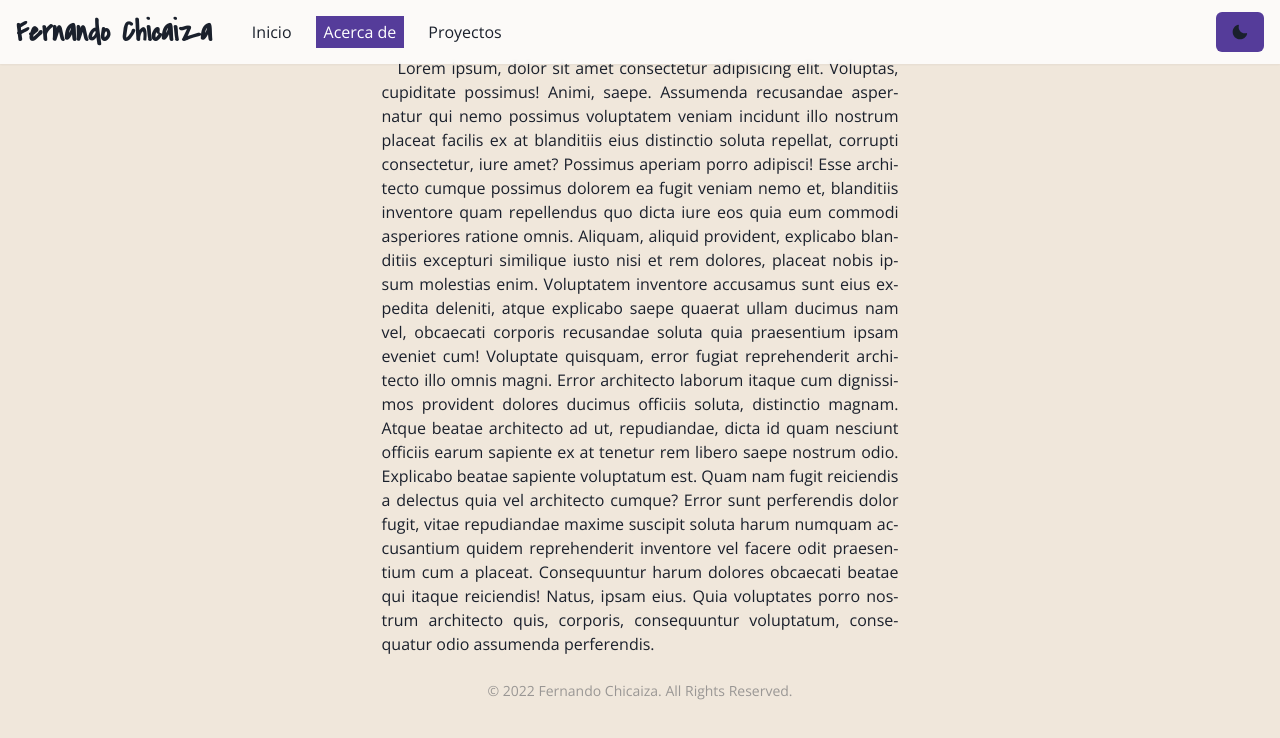
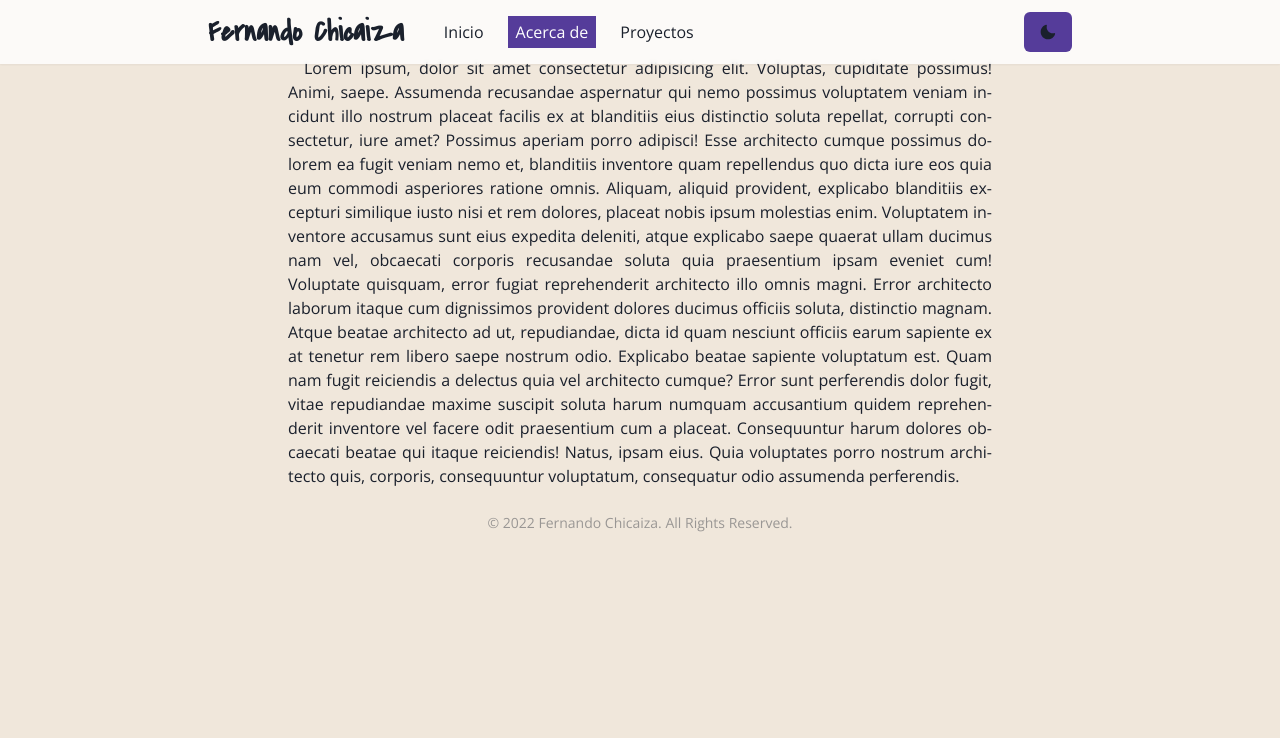
Before and after one commit to washopilot/portfolio-nextjs-ts, a Next.js app: page /about in a window 1280 px wide. Shown: the top 738 px of the page. Built offline with nearby package versions, Linux system fonts and the light colour scheme.

Commit message:
container adjustements

```diff
--- a/src/components/Navbar/Navbar.tsx
+++ b/src/components/Navbar/Navbar.tsx
@@ -29,7 +29,7 @@ const Navbar = () => {
                     backdropFilter: 'blur(2px)',
                     backgroundColor: useColorModeValue('rgba(255, 255, 255, 0.8)', 'rgba(26, 32, 44, 0.8)')
                 }}>
-                <Container as={Flex} maxW={'7xl'} align={'center'}>
+                <Container as={Flex} maxW={'4xl'} align={'center'}>
                     <Flex width={'full'} h={16} alignItems={'center'} justifyContent={'space-between'}>
                         <IconButton
                             size={'md'}
--- a/src/pages/about.tsx
+++ b/src/pages/about.tsx
@@ -5,8 +5,8 @@ import { AppLayout } from '../layout/AppLayout';
 
 const about = () => {
     return (
-        <AppLayout>
-            <Container>
+        <AppLayout title="Acerca de">
+            <Container maxW={'max-content'}>
                 <Section delay={0.2}>
                     <Paragraph>
                         Lorem ipsum, dolor sit amet consectetur adipisicing elit. Voluptas, cupiditate possimus! Animi,
--- a/src/pages/index.tsx
+++ b/src/pages/index.tsx
@@ -12,7 +12,7 @@ import { AppLayout } from '../layout/AppLayout';
 export default function Home() {
     return (
         <AppLayout>
-            <Container>
+            <Container maxW={'max-content'}>
                 <Box
                     borderRadius="lg"
                     mb={6}
```
